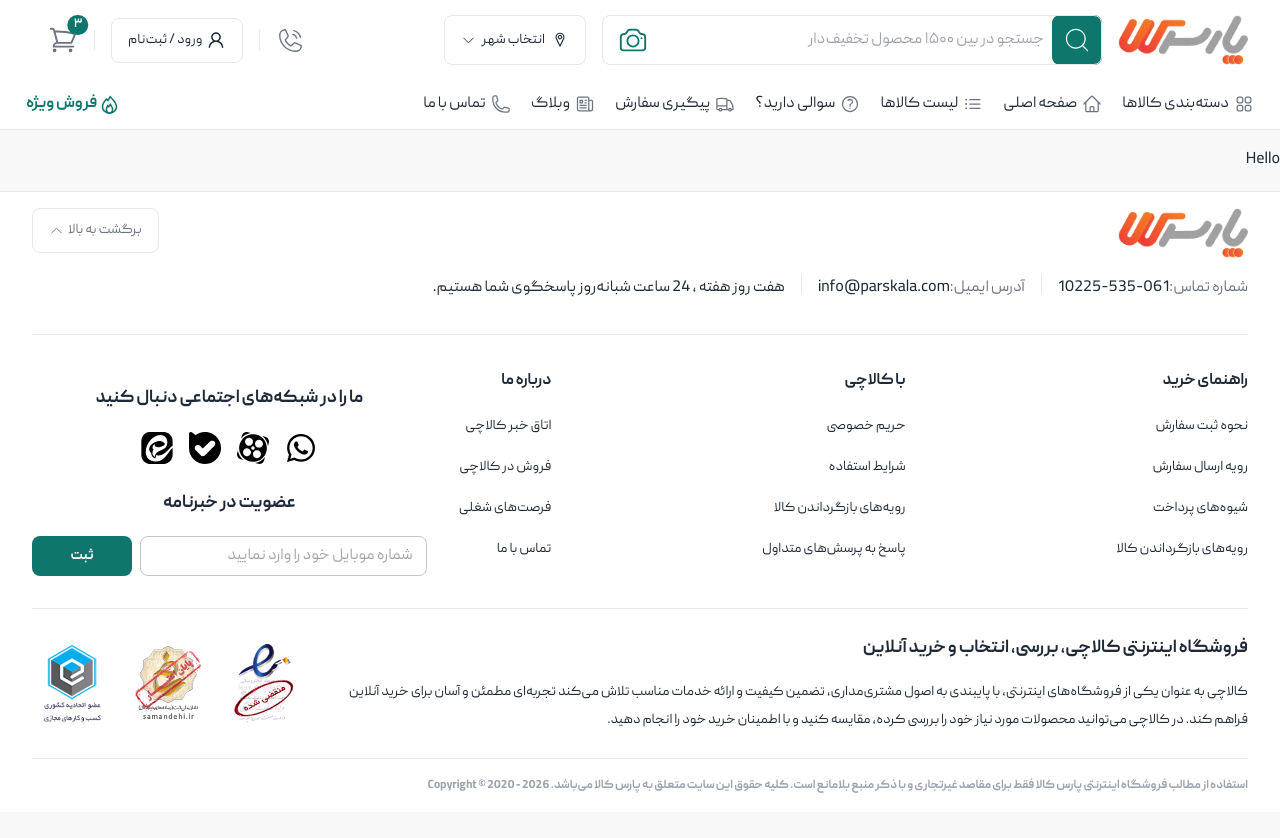
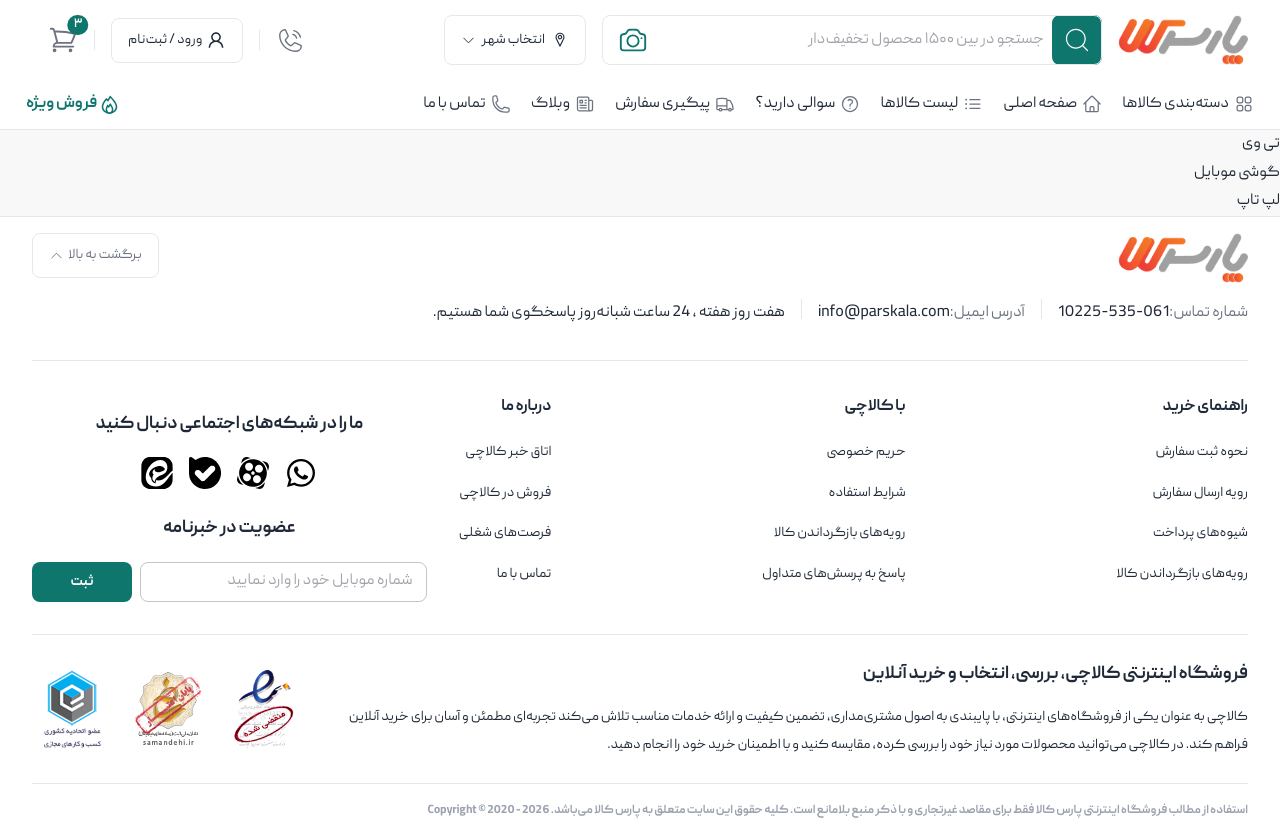
Before and after one commit to devfaf/kalachi-shop, a Next.js app: page / in a window 1280 px wide. Before the commit the page ends 812 px from the top, so only its background shows below. Built offline with nearby package versions, Linux system fonts and the light colour scheme; what @mui/material-nextjs would draw is missing.

Commit message:
feat: add initial dynamic route for products

```diff
--- a/src/app/page.tsx
+++ b/src/app/page.tsx
@@ -1,7 +1,9 @@
-const Page = () => {
+import ProductList from "@/components/product/ProductList";
+
+const HomePage = () => {
     return (
-        <p>Hello</p>
+        <ProductList/>
     )
 }
 
-export default Page;
+export default HomePage;
--- a/src/components/data/products.ts
+++ b/src/components/data/products.ts
@@ -30,7 +30,7 @@ export const products: Product[] = [
     },
     {
         id: '3',
-        name: 'laptop',
+        name: 'لپ تاپ',
         slug: "laptop",
         price: 12_000_000,
         image: "/products/laptop.jpg",
--- /dev/null
+++ b/src/components/product/ProductList.tsx
@@ -0,0 +1,17 @@
+import { products } from "@/components/data/products"
+import { Box } from "@mui/material";
+
+const ProductList = () => {
+  return (
+        <Box>
+            {
+                products.map(p =>
+                    <Box key={p.id}>
+                        {p.name}
+                    </Box>
+                )
+            }
+        </Box>
+  )
+}
+export default ProductList
```
Also changed, not shown: src/app/products/[slug]/page.tsx (added, +24 -0 lines), src/components/data/categories.ts (line endings or trailing spaces).
